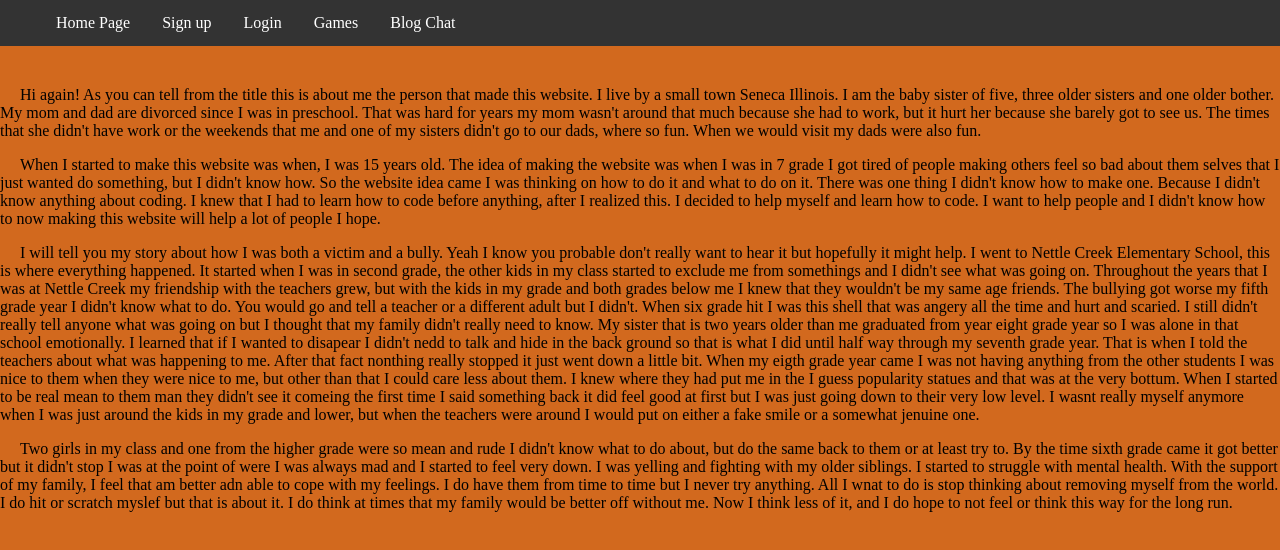
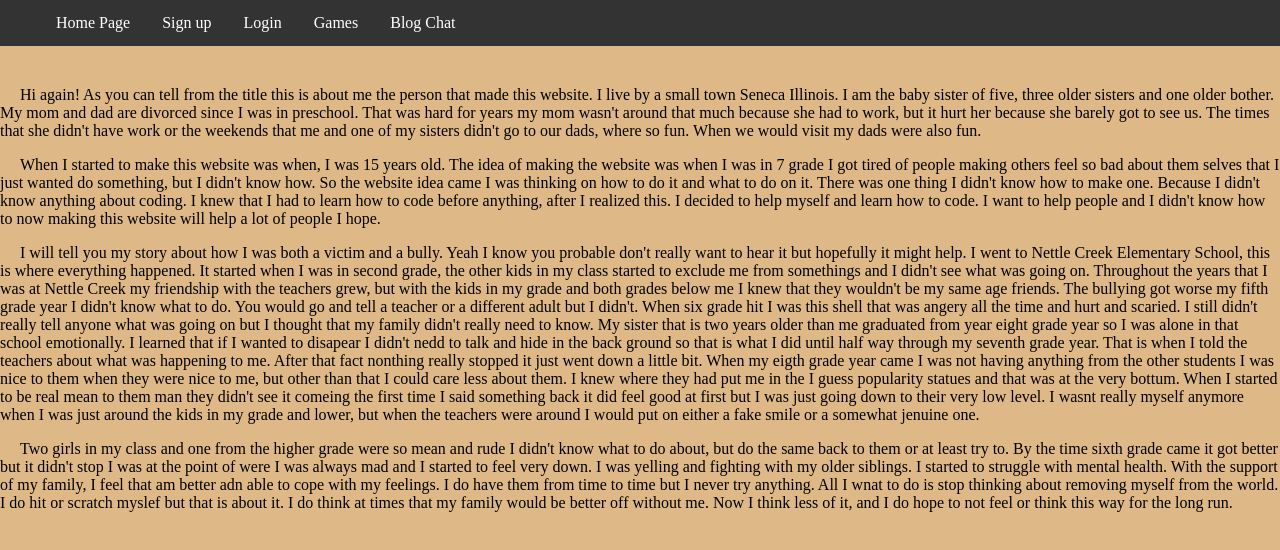
Before and after one commit to SafeZone18/SafeZone18.github.io, a plain HTML site: page information about the creator.html in a window 1280 px wide. Drawn offline with Linux system fonts and the light colour scheme.

Commit message:
Update information about the creator.css

```diff
--- a/information about the creator.css
+++ b/information about the creator.css
@@ -3,7 +3,7 @@ p {
 }
 body{
 	color: 				black;
-	background-color:		chocolate;
+	background-color:		burlywood;
 	margin: 			0px;
 	border: 			0px;
 	padding-top: 			70px;
```
